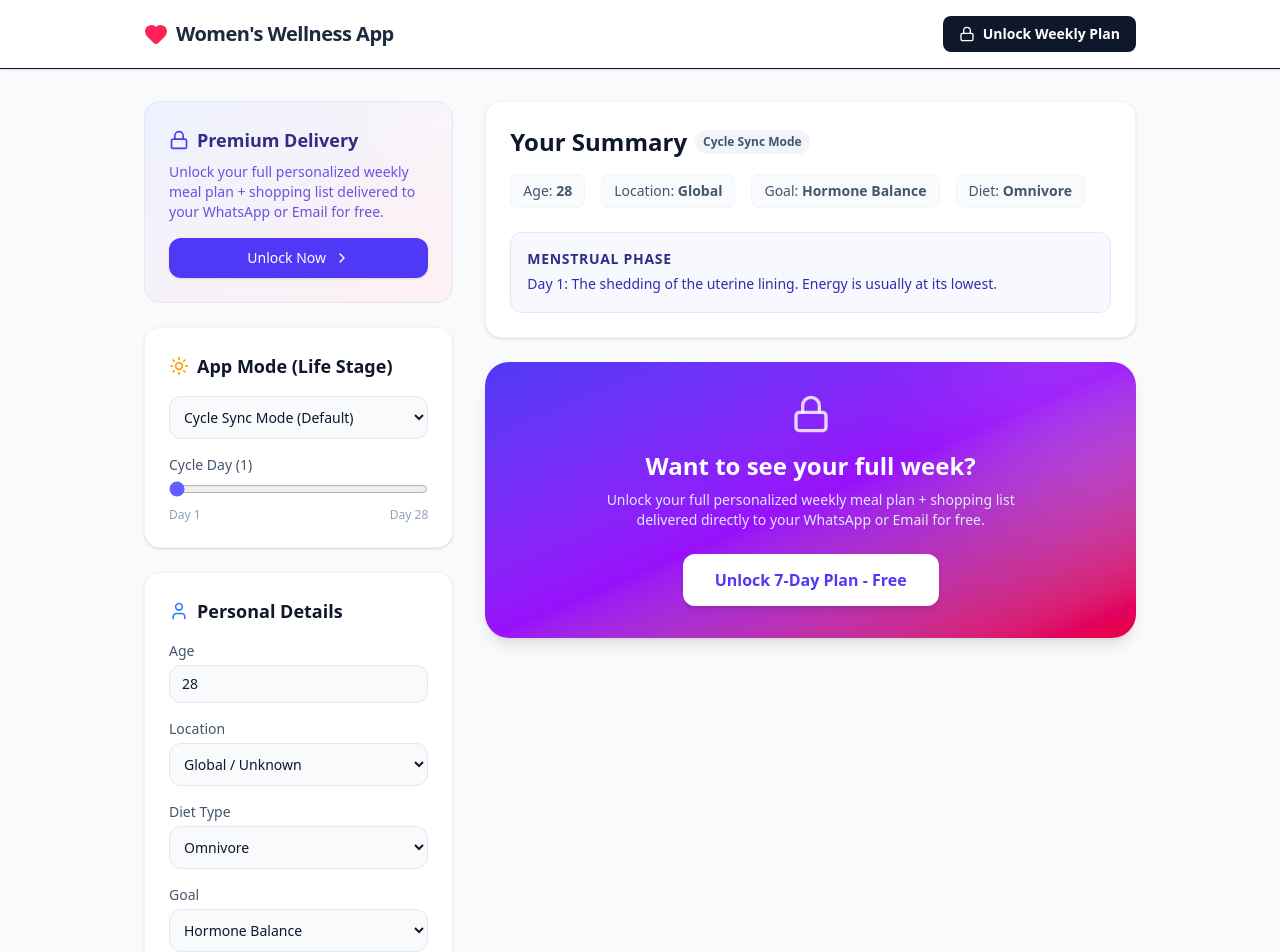
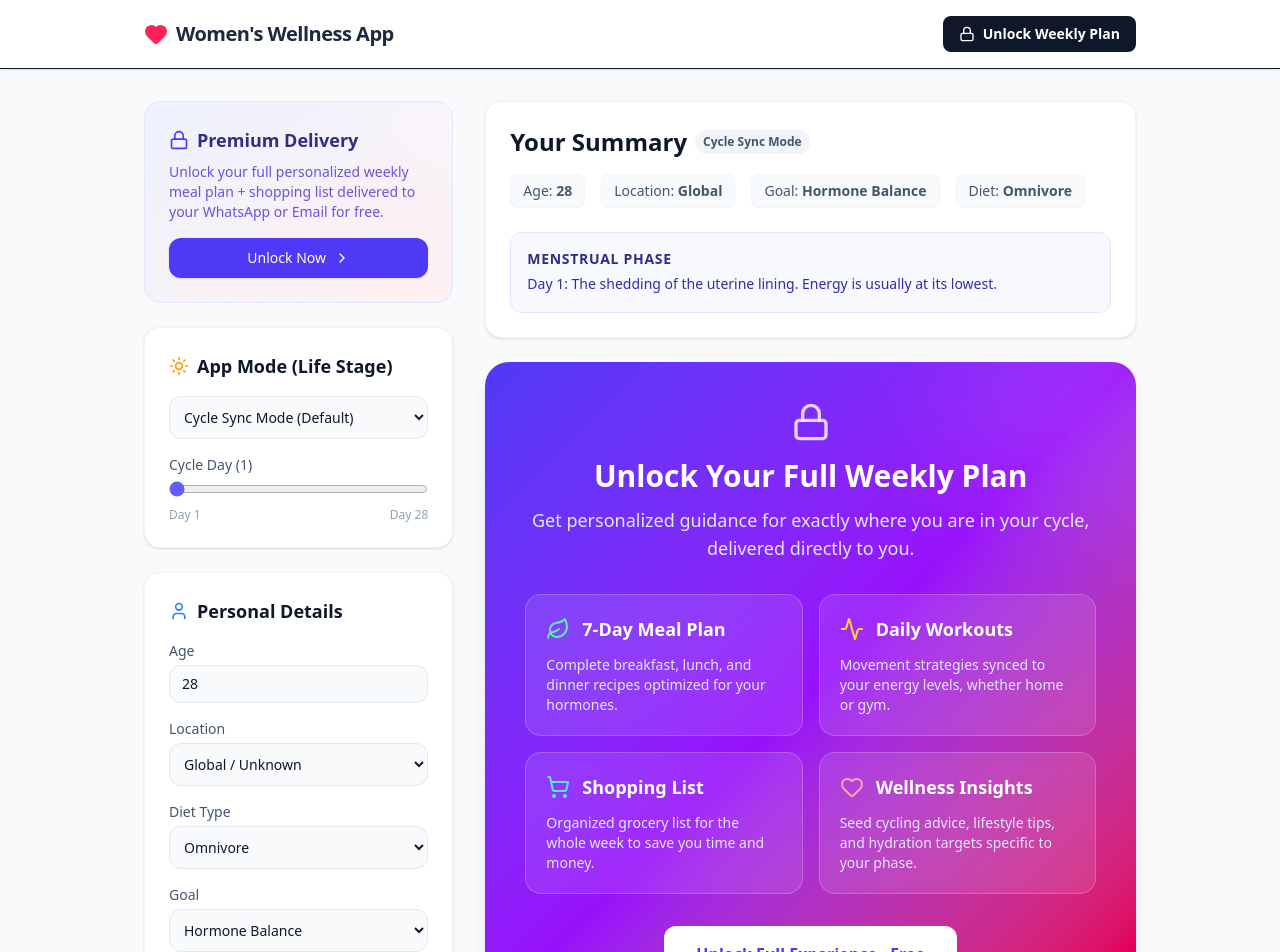
Before and after one commit to datalabsafrica-create/cycle-sync-wellness, a React (Vite) app: page / in a window 1280 px wide. Shown: the top 952 px of the page. Built offline with nearby package versions, Linux system fonts and the light colour scheme.

Commit message:
feat: Enhance paid feature prompt
Refactor the "Unlock 7-Day Plan" prompt to be more visually appealing and informative. This includes larger text, improved spacing, and a more structured layout to better highlight the benefits of unlocking premium features.

```diff
--- a/src/App.tsx
+++ b/src/App.tsx
@@ -345,19 +345,60 @@ export default function App() {
 
           {!hasPaid ? (
             <>
-              <div className="bg-gradient-to-br from-indigo-600 via-purple-600 to-rose-600 p-8 rounded-3xl text-white text-center shadow-lg relative overflow-hidden mt-6">
+              <div className="bg-gradient-to-br from-indigo-600 via-purple-600 to-rose-600 p-8 sm:p-10 rounded-3xl text-white shadow-lg relative overflow-hidden mt-6">
                 <div className="absolute top-0 right-0 w-64 h-64 bg-white/10 rounded-full blur-3xl -mr-20 -mt-20 pointer-events-none" />
+                <div className="max-w-2xl mx-auto relative z-10">
+                  <div className="text-center mb-8">
                     <Lock className="w-10 h-10 mx-auto text-white/80 mb-4" />
-                <h2 className="text-2xl font-bold mb-2">Want to see your full week?</h2>
-                <p className="text-indigo-100 max-w-md mx-auto mb-6 text-sm">
-                  Unlock your full personalized weekly meal plan + shopping list delivered directly to your WhatsApp or Email for free.
+                    <h2 className="text-3xl font-bold mb-3">Unlock Your Full Weekly Plan</h2>
+                    <p className="text-indigo-100 text-lg">
+                      Get personalized guidance for exactly where you are in your cycle, delivered directly to you.
                     </p>
+                  </div>
+
+                  <div className="grid grid-cols-1 md:grid-cols-2 gap-4 mb-8 text-left">
+                    <div className="bg-white/10 backdrop-blur-sm rounded-2xl p-5 border border-white/20">
+                      <div className="flex items-center gap-3 mb-3">
+                        <Leaf className="w-6 h-6 text-emerald-300" />
+                        <h3 className="font-semibold text-lg">7-Day Meal Plan</h3>
+                      </div>
+                      <p className="text-indigo-100 text-sm">Complete breakfast, lunch, and dinner recipes optimized for your hormones.</p>
+                    </div>
+
+                    <div className="bg-white/10 backdrop-blur-sm rounded-2xl p-5 border border-white/20">
+                      <div className="flex items-center gap-3 mb-3">
+                        <Activity className="w-6 h-6 text-amber-300" />
+                        <h3 className="font-semibold text-lg">Daily Workouts</h3>
+                      </div>
+                      <p className="text-indigo-100 text-sm">Movement strategies synced to your energy levels, whether home or gym.</p>
+                    </div>
+
+                    <div className="bg-white/10 backdrop-blur-sm rounded-2xl p-5 border border-white/20">
+                      <div className="flex items-center gap-3 mb-3">
+                        <ShoppingCart className="w-6 h-6 text-cyan-300" />
+                        <h3 className="font-semibold text-lg">Shopping List</h3>
+                      </div>
+                      <p className="text-indigo-100 text-sm">Organized grocery list for the whole week to save you time and money.</p>
+                    </div>
+
+                    <div className="bg-white/10 backdrop-blur-sm rounded-2xl p-5 border border-white/20">
+                      <div className="flex items-center gap-3 mb-3">
+                        <Heart className="w-6 h-6 text-rose-300" />
+                        <h3 className="font-semibold text-lg">Wellness Insights</h3>
+                      </div>
+                      <p className="text-indigo-100 text-sm">Seed cycling advice, lifestyle tips, and hydration targets specific to your phase.</p>
+                    </div>
+                  </div>
+
+                  <div className="text-center">
                     <button
                       onClick={() => setShowPayment(true)}
-                  className="px-8 py-3.5 bg-white text-indigo-600 font-bold rounded-xl shadow-md hover:shadow-lg transition-all"
+                      className="px-8 py-4 bg-white text-indigo-600 font-bold rounded-xl shadow-md hover:shadow-xl transition-all transform hover:-translate-y-1 w-full sm:w-auto"
                     >
-                  Unlock 7-Day Plan - Free
+                      Unlock Full Experience - Free
                     </button>
+                  </div>
+                </div>
               </div>
             </>
           ) : (
```
Lines whose indentation alone changed are shown as unchanged.
